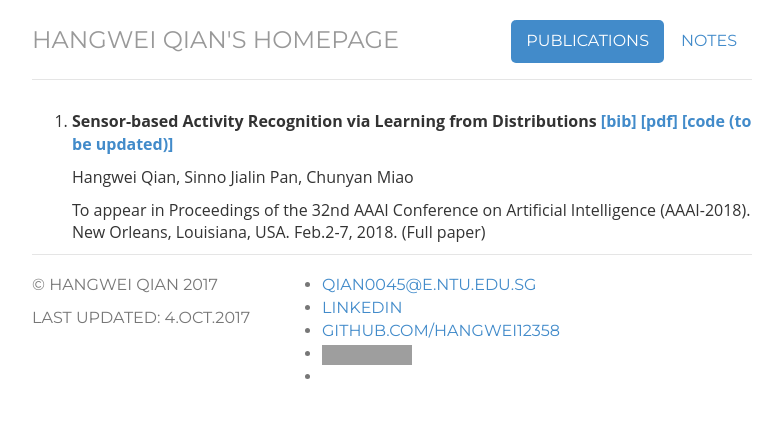
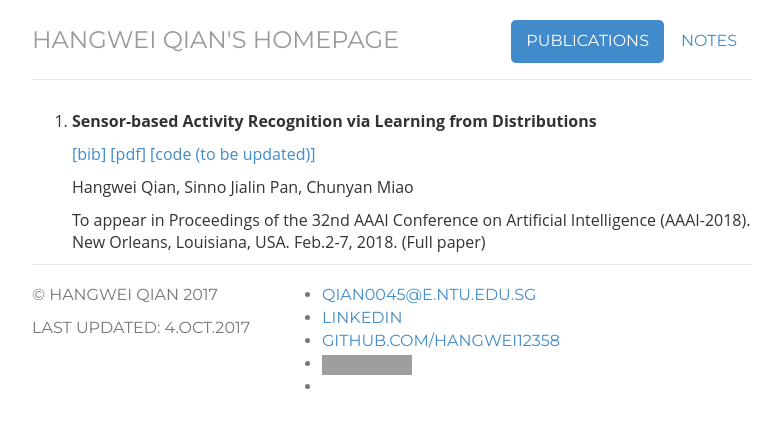
Before and after one commit to Hangwei12358/Hangwei12358.github.io, a Jekyll site: the page built from Publications/index.html, in a window 1280 px wide. Shown: the top 428 px of the page, without its empty margins (248-1031 px from the left). Built offline with Jekyll 4.4.1, drawn with Linux system fonts in a browser that asks for light colours; grey boxes are pictures that could not be loaded.

Commit message:
update more

```diff
--- a/Publications/index.html
+++ b/Publications/index.html
@@ -7,7 +7,8 @@
 ---
 <div class="Publications">
 <ol>
-<li><p><dt>Sensor-based Activity Recognition via Learning from Distributions <a href= "http://hangwei12358.github.io/Publications/aaai2018.bib" target="_blank">[bib]</a> <a href= "http://hangwei12358.github.io/Publications/aaai2018.pdf" target="_blank">[pdf]</a> <a href= "http://hangwei12358.github.io/" target="_blank">[code (to be updated)]</a></dt></p>
+<li><p><dt>Sensor-based Activity Recognition via Learning from Distributions </dt></p>
+<p><a href= "http://hangwei12358.github.io/Publications/aaai2018.bib" target="_blank">[bib]</a> <a href= "http://hangwei12358.github.io/Publications/aaai2018.pdf" target="_blank">[pdf]</a> <a href= "http://hangwei12358.github.io/" target="_blank">[code (to be updated)]</a></p>
 <p>Hangwei Qian, Sinno Jialin Pan, Chunyan Miao</p>
 
 <p>To appear in Proceedings of the 32nd AAAI Conference on Artificial Intelligence (AAAI-2018). New Orleans, Louisiana, USA. Feb.2-7, 2018. (Full paper)</p>
```
